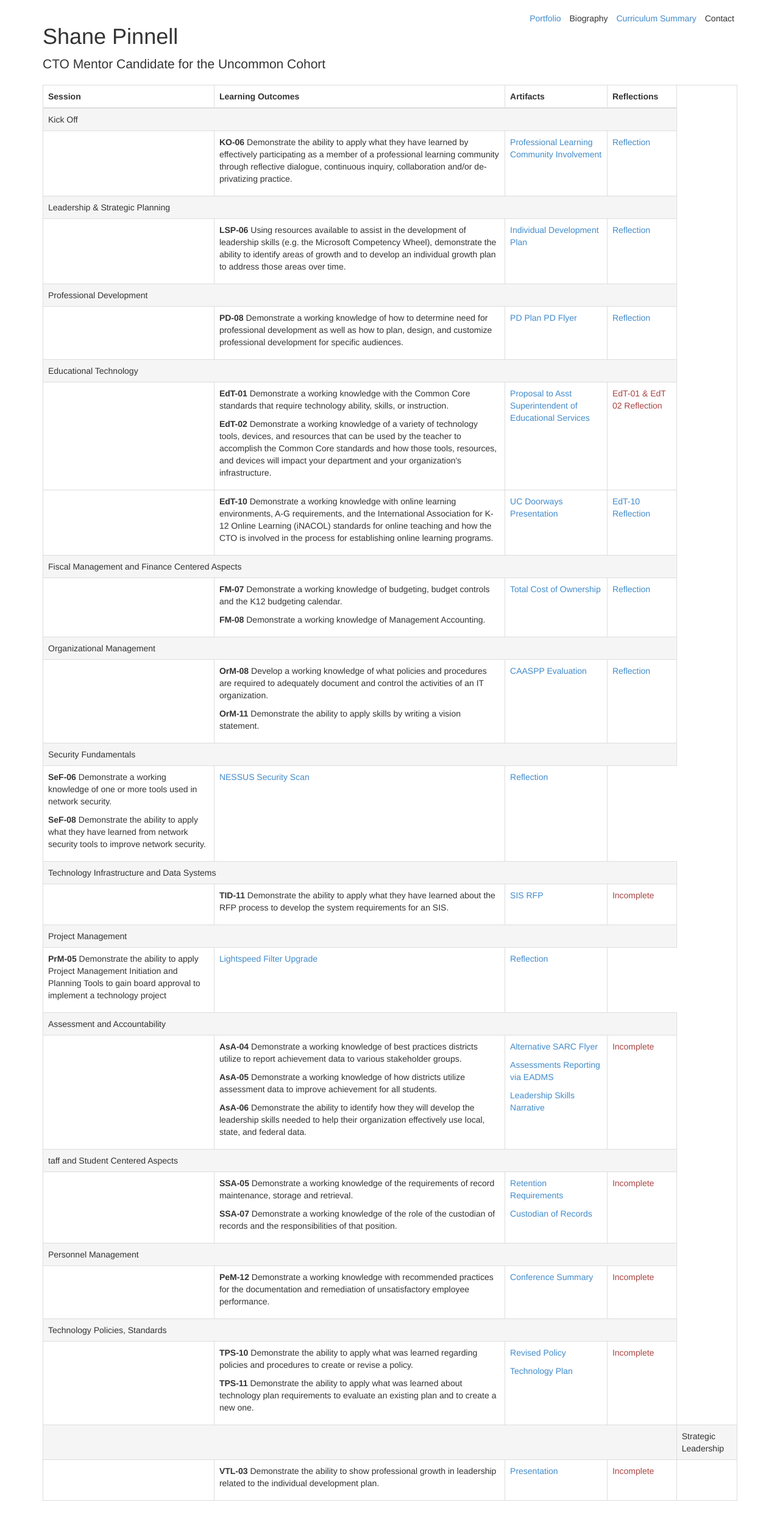
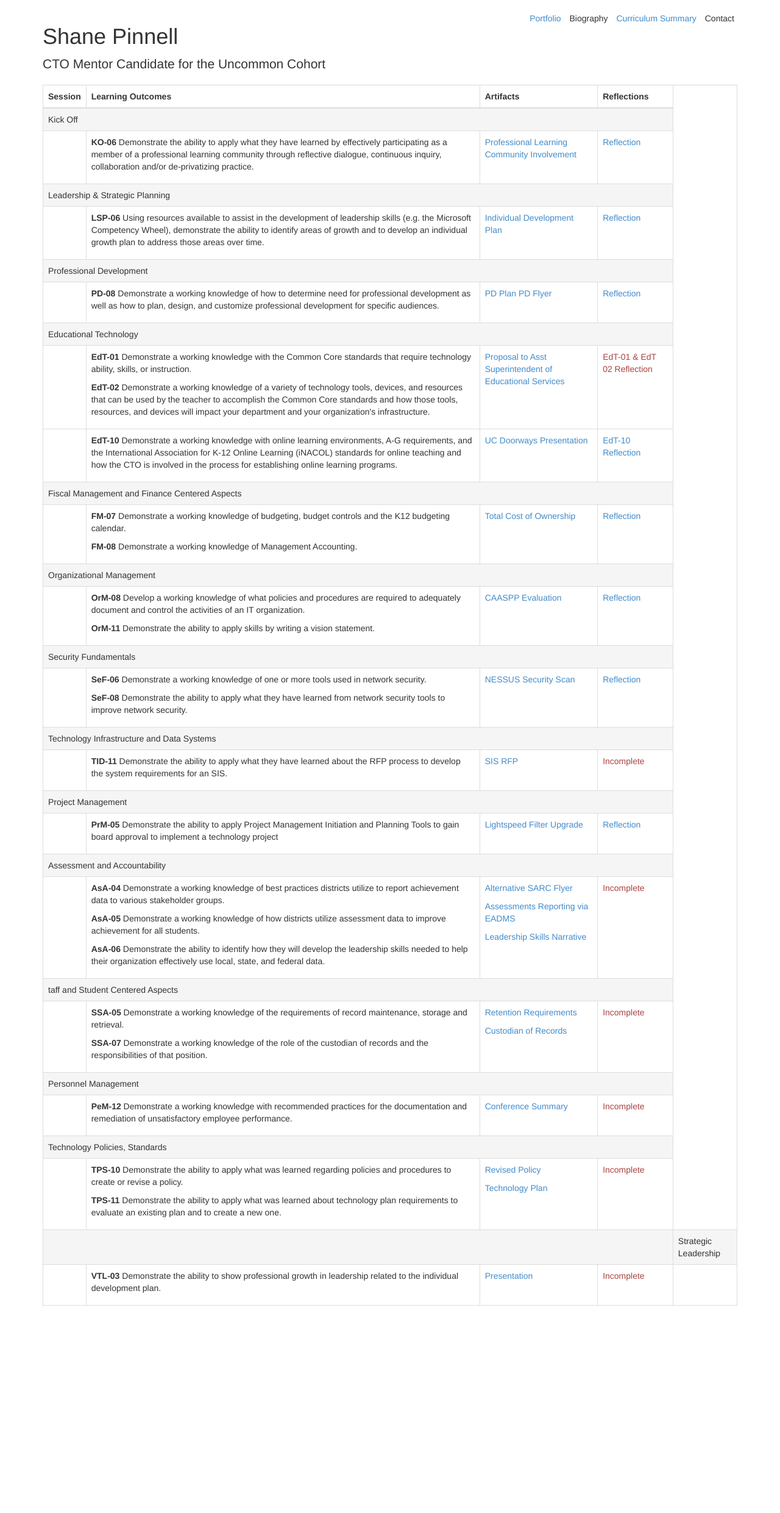
Before and after one commit to shanepinnell/shanepinnell.github.io, a Jekyll site: the page built from cto_mentor/index.html, in a window 1280 px wide. Shown: the whole page at 61% size. Built offline with Jekyll 4.4.1, drawn with Linux system fonts in a browser that asks for light colours; nearby versions of some CDN libraries; library files that are not in the unit come from our copies; after the commit the page ends 2161 px from its top, so only the background shows below that.

Commit message:
updated portfolio styling

```diff
--- a/cto_mentor/index.html
+++ b/cto_mentor/index.html
@@ -133,6 +133,7 @@ title: Shane Pinnell CTO Portfolio
 					<td colspan="4">Security Fundamentals</td>
 				</tr>
 				<tr>
+					<td>&nbsp;</td>
 					<td>
 						<p><strong>SeF-06</strong> Demonstrate a working knowledge of one or more tools used in network security.</p>
 						<p><strong>SeF-08</strong> Demonstrate the ability to apply what they have learned from network security tools to improve network security.</p>
@@ -163,6 +164,7 @@ title: Shane Pinnell CTO Portfolio
 					<td colspan="4">Project Management</td>
 				</tr>
 				<tr>
+					<td>&nbsp;</td>
 					<td>
 						<p><strong>PrM-05</strong> Demonstrate the ability to apply Project Management Initiation and Planning Tools to gain board approval to implement a technology project</p>
 					</td>
```
